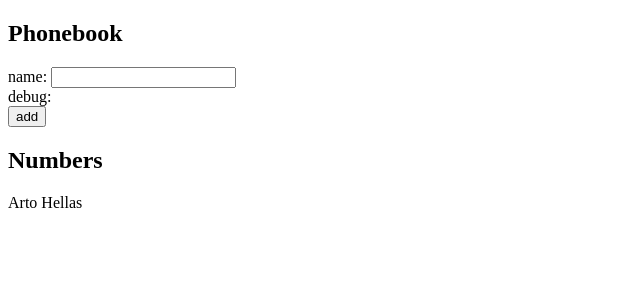
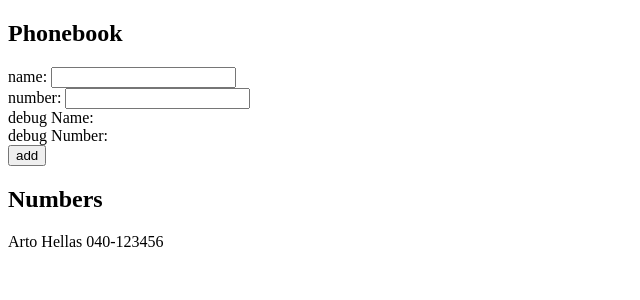
Before and after one commit to marioRelajao/fullstackOpen, a React (Vite) app in the folder part2/phonebook/: page / in a window 1280 px wide. Shown: the top 300 px of the page, without its empty margins (0-640 px from the left). Built offline with nearby package versions, Linux system fonts and the light colour scheme.

Commit message:
2.8 Done

```diff
--- a/part2/phonebook/src/App.jsx
+++ b/part2/phonebook/src/App.jsx
@@ -3,15 +3,19 @@ import Persons from './components/Persons'
 
 const App = () => {
   const [persons, setPersons] = useState([
-    { name: 'Arto Hellas' }
+    { name: 'Arto Hellas',
+      number: '040-123456',
+    }
   ])
-  console.log(persons.find(person => person.name === 'Arto Hellas'))
+
+  const [newNumber, setNewNumber] = useState('')
   const [newName, setNewName] = useState('')
 
   const addPerson = (event) => {
     event.preventDefault()
     const newPerson = {
-      name: newName
+      name: newName,
+      number: newNumber
     }
     if (persons.find(person => person.name === newName)) {
       alert(`${newName} is already added to phonebook`)
@@ -22,8 +26,11 @@ const App = () => {
   }
 
   const handleNameChange = (event) => {
-    console.log('input changed', event.target.value)
     setNewName(event.target.value)
+  }
+
+  const handleNumberChange = (event) => {
+    setNewNumber(event.target.value)
   }
 
   return (
@@ -34,7 +41,11 @@ const App = () => {
           name: <input value={newName}
           onChange={handleNameChange} />
         </div>
-        <div>debug: {newName}</div>
+        <div>
+          number: <input value={newNumber}
+          onChange={handleNumberChange} /></div>
+        <div>debug Name: {newName}</div>
+        <div>debug Number: {newNumber}</div>
         <div>
           <button type="submit">add</button>
         </div>
--- a/part2/phonebook/src/components/Persons.jsx
+++ b/part2/phonebook/src/components/Persons.jsx
@@ -1,8 +1,8 @@
-const Persons = ({ persons}) => {
+const Persons = ({persons}) => {
     console.log(persons)
     return (
         <div>
-            {persons.map(person => <div key={person.name}>{person.name}</div>)}
+            {persons.map(person => <div key={person.name}>{person.name} {person.number}</div>)}
         </div>
     )
 }
```
